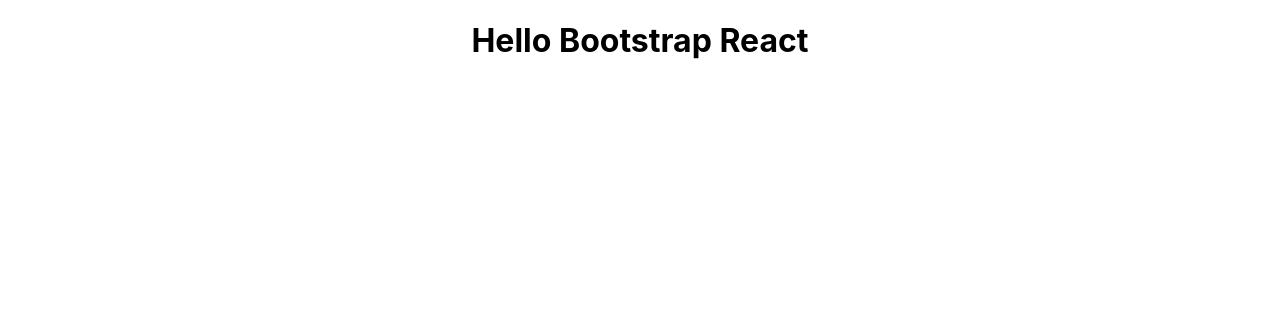
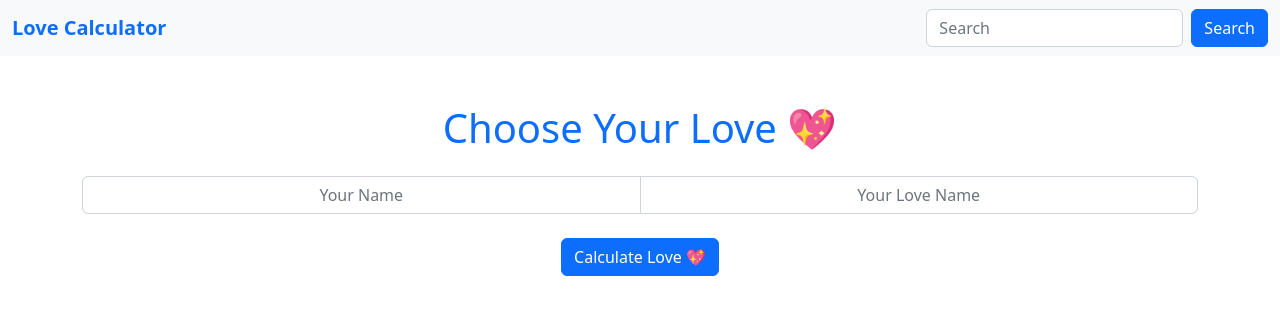
Before and after one commit to WriterAbuTaher/react-love-calculator, a React (Create React App) app: page / in a window 1280 px wide. Shown: the top 314 px of the page. Built offline with nearby package versions, Linux system fonts and the light colour scheme.

Commit message:
ui complete

```diff
--- a/package.json
+++ b/package.json
@@ -6,7 +6,9 @@
     "@testing-library/jest-dom": "^5.16.5",
     "@testing-library/react": "^13.4.0",
     "@testing-library/user-event": "^13.5.0",
+    "bootstrap": "^5.2.1",
     "react": "^18.2.0",
+    "react-bootstrap": "^2.5.0",
     "react-dom": "^18.2.0",
     "react-scripts": "5.0.1",
     "web-vitals": "^2.1.4"
--- a/src/App.js
+++ b/src/App.js
@@ -1,9 +1,12 @@
 import './App.css';
+import FormInput from './Components/Form/Form';
+import NavBar from './Components/Navbar/Navbar';
 
 function App() {
   return (
-    <div className="App">
-      <h1>Hello Bootstrap React</h1>
+    <div>
+      <NavBar></NavBar>
+      <FormInput></FormInput>
     </div>
   );
 }
--- /dev/null
+++ b/src/Components/Form/Form.js
@@ -0,0 +1,18 @@
+import { Button } from 'react-bootstrap';
+import Form from 'react-bootstrap/Form';
+import InputGroup from 'react-bootstrap/InputGroup';
+
+function FormInput() {
+    return (
+        <div className='container text-center my-5'>
+            <h1 style={{ color: "violet" }} className="my-4 text-primary">Choose Your Love 💖</h1>
+            <InputGroup className="mb-4">
+                <Form.Control className='text-center' aria-label="First name" placeholder='Your Name' />
+                <Form.Control className='text-center' aria-label="Last name" placeholder='Your Love Name' />
+            </InputGroup>
+            <Button>Calculate Love 💖</Button>
+        </div>
+    );
+}
+
+export default FormInput;
--- /dev/null
+++ b/src/Components/Navbar/Navbar.js
@@ -0,0 +1,36 @@
+import Button from 'react-bootstrap/Button';
+import Container from 'react-bootstrap/Container';
+import Form from 'react-bootstrap/Form';
+import Nav from 'react-bootstrap/Nav';
+import Navbar from 'react-bootstrap/Navbar';
+
+function NavBar() {
+    return (
+        <Navbar bg="light" expand="md">
+            <Container fluid>
+                <Navbar.Brand className='fw-semibold text-primary' href="#">Love Calculator</Navbar.Brand>
+                <Navbar.Toggle aria-controls="navbarScroll" />
+                <Navbar.Collapse id="navbarScroll">
+                    <Nav
+                        className="me-auto my-2 my-lg-0"
+                        style={{ maxHeight: '100px' }}
+                        navbarScroll
+                    >
+
+                    </Nav>
+                    <Form className="d-flex">
+                        <Form.Control
+                            type="search"
+                            placeholder="Search"
+                            className="me-2"
+                            aria-label="Search"
+                        />
+                        <Button>Search</Button>
+                    </Form>
+                </Navbar.Collapse>
+            </Container>
+        </Navbar>
+    );
+}
+
+export default NavBar;
--- a/src/index.js
+++ b/src/index.js
@@ -3,6 +3,7 @@
 import './index.css';
 import App from './App';
 import reportWebVitals from './reportWebVitals';
+import 'bootstrap/dist/css/bootstrap.min.css';
 
 const root = ReactDOM.createRoot(document.getElementById('root'));
 root.render(
```
Also changed, not shown: src/Components/Toast/Toast.js (added), 1 other file (tests, documents, lock files or other folders).
